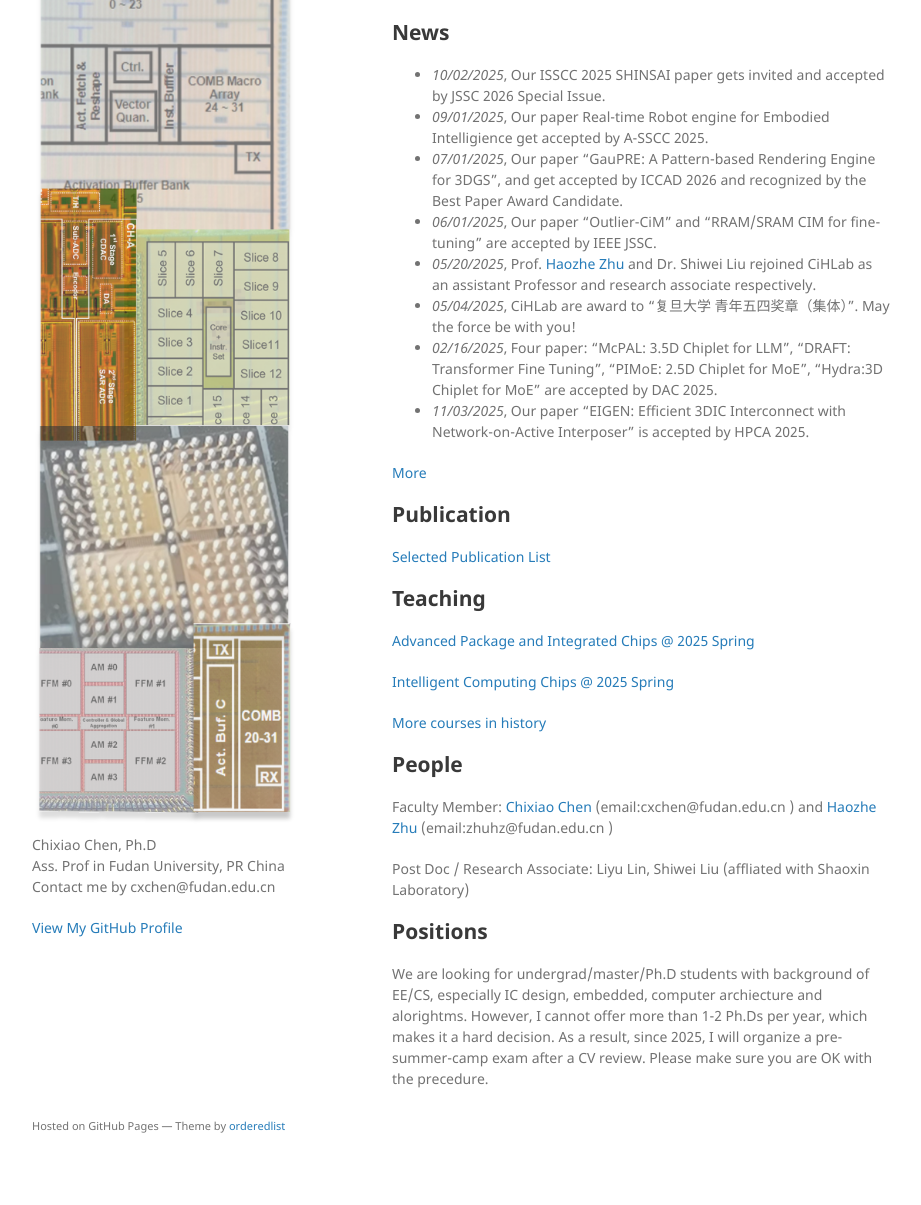
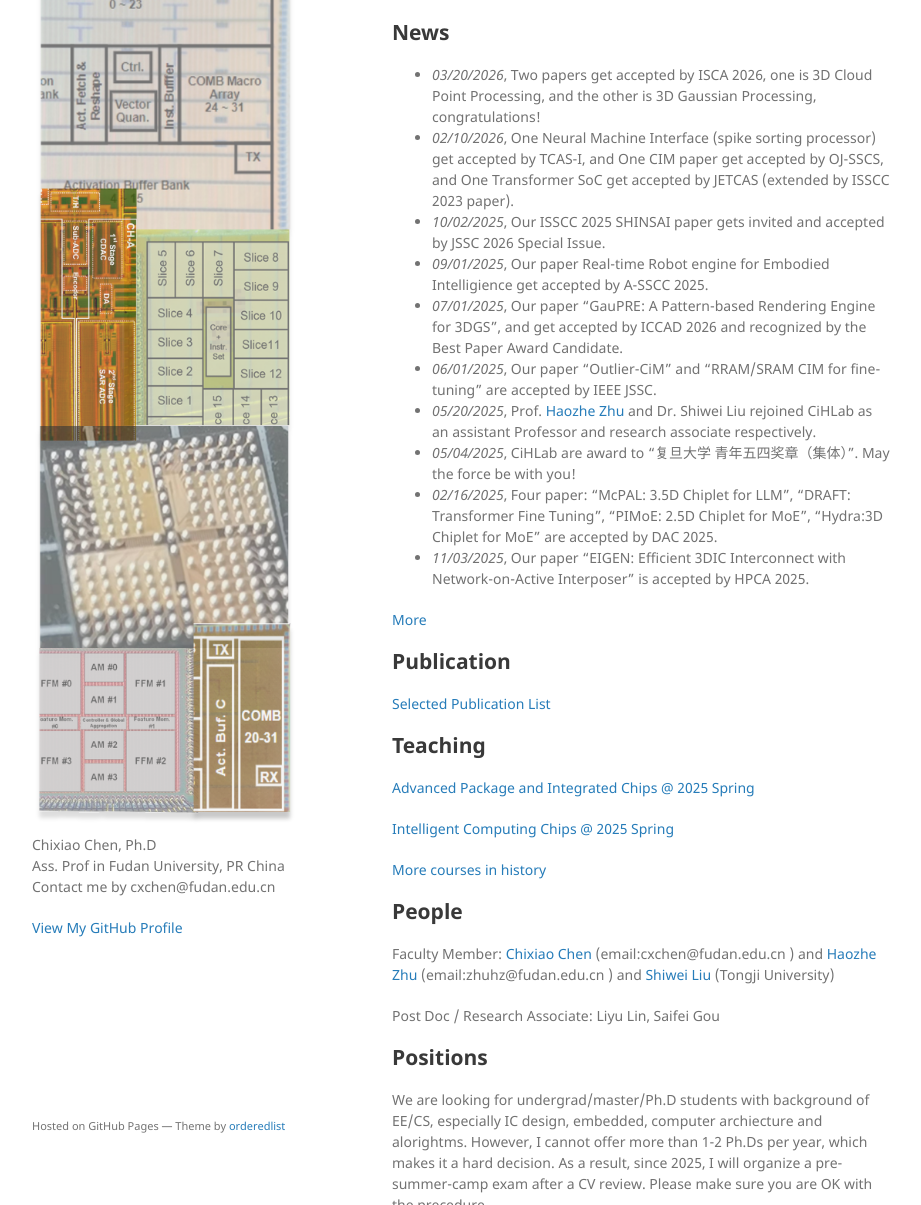
Before and after one commit to cihlab/cihlab.github.io, a Jekyll site: the page built from index.md, in a window 1280 px wide and 1400 px high, scrolled down 398 px, cut to the strip 195-1400 px from the top of the window. Shown: the whole strip, without its empty margins (178-1099 px from the left). Built offline with Jekyll 4.4.1, drawn with Linux system fonts in a browser that asks for light colours; our own code applies the rules of GitHub Pages for plain Markdown files; before the commit the page ends 1752 px from its top, so only the background shows below that.

Commit message:
Update index.md: add 2026 news, update People section

```diff
--- a/index.md
+++ b/index.md
@@ -12,6 +12,8 @@ Currently, we target efficient in-memory and processing circuits and system desi
 
 
 ## News
+* _03/20/2026_, Two papers get accepted by ISCA 2026, one is 3D Cloud Point Processing, and the other is 3D Gaussian Processing, congratulations!
+* _02/10/2026_, One Neural Machine Interface (spike sorting processor) get accepted by TCAS-I, and One CIM paper get accepted by OJ-SSCS, and One Transformer SoC get accepted by JETCAS (extended by ISSCC 2023 paper).
 * _10/02/2025_, Our ISSCC 2025 SHINSAI paper gets invited and accepted by JSSC 2026 Special Issue.
 * _09/01/2025_, Our paper Real-time Robot engine for Embodied Intelligience get accepted by A-SSCC 2025.
 * _07/01/2025_, Our paper "GauPRE: A Pattern-based Rendering Engine for 3DGS", and get accepted by ICCAD 2026 and recognized by the Best Paper Award Candidate.
@@ -39,8 +41,9 @@ Currently, we target efficient in-memory and processing circuits and system desi
 
 Faculty Member: [Chixiao Chen](./cxchen.md) (email:cxchen@fudan.edu.cn )
 and [Haozhe Zhu](https://fics.fudan.edu.cn/e1/98/c22620a450968/page.htm)  (email:zhuhz@fudan.edu.cn )
+and [Shiwei Liu](https://scholar.google.com/citations?user=example) (Tongji University)
 
-Post Doc / Research Associate:  Liyu Lin, Shiwei Liu (affliated with Shaoxin Laboratory)
+Post Doc / Research Associate:  Liyu Lin, Saifei Gou
 
 
 ## Positions
```
